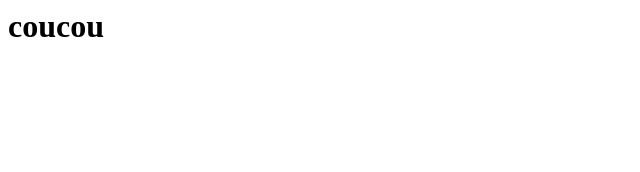
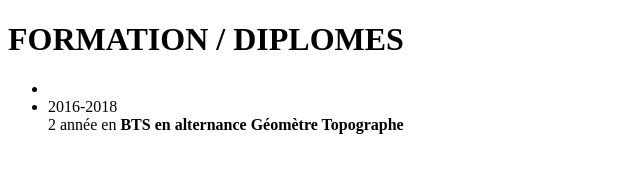
Before and after one commit to RayZoron/cv, a plain HTML site: page index.html in a window 1280 px wide. Shown: the whole page, without its empty margins (0-640 px from the left). Drawn offline with Linux system fonts and the light colour scheme.

Commit message:
Update index.html

```diff
--- a/index.html
+++ b/index.html
@@ -1,3 +1,18 @@
+<!DOCTYPE html>
 <html>
-    <h1>coucou</h1>
+    <!-- TITRE DE MON SITE INTERNET-->
+    <head>
+      <title> Proet CV Quentin PERDRIAT </title>
+    </head>
+    <!-- -->
+    <body>
+        <h1> FORMATION / DIPLOMES </h1>
+            <UL>
+                <li> <li> 2016-2018 </li> 2 année en <b> BTS en alternance Géomètre Topographe </b> </li>
+
+            </UL>
+
+
+
+    </body>
 </html>
```
